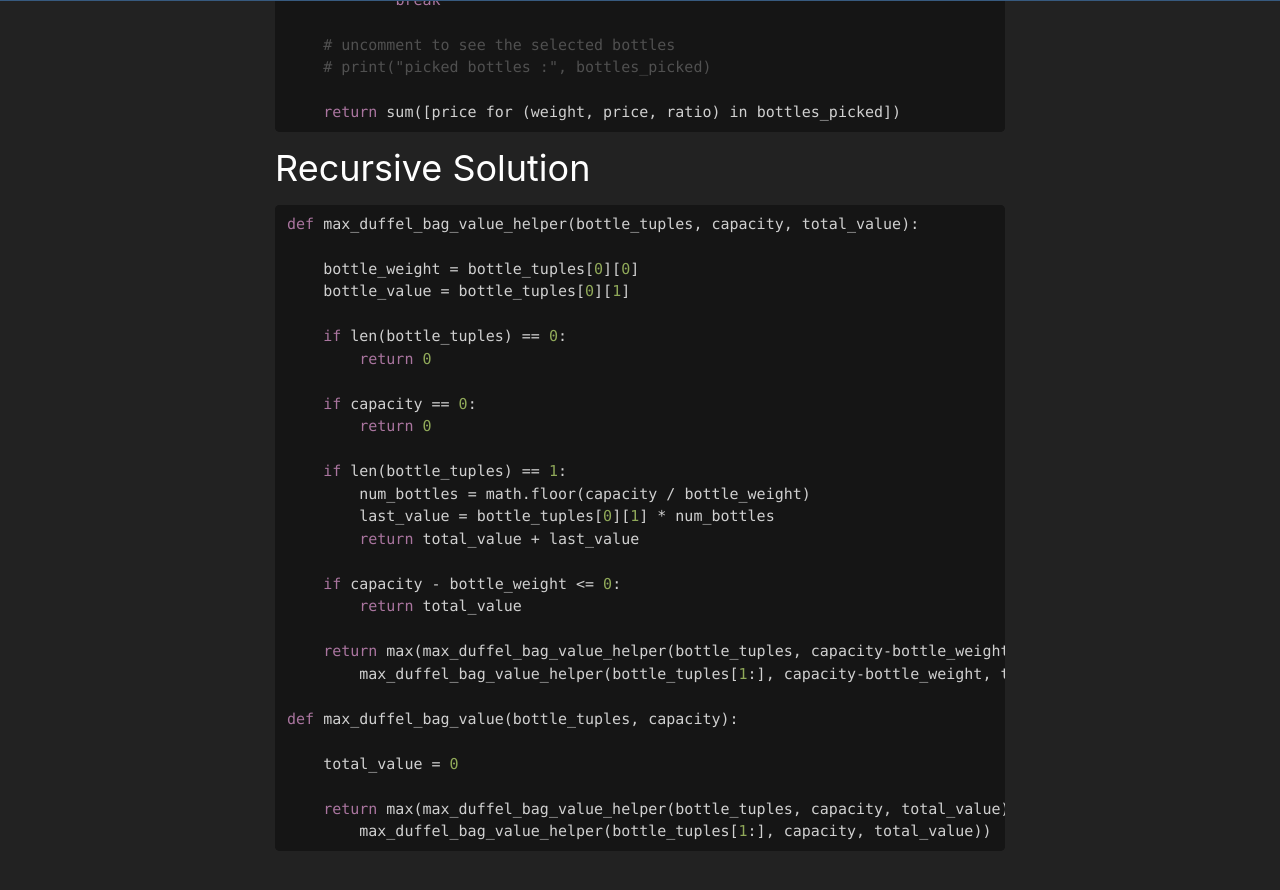
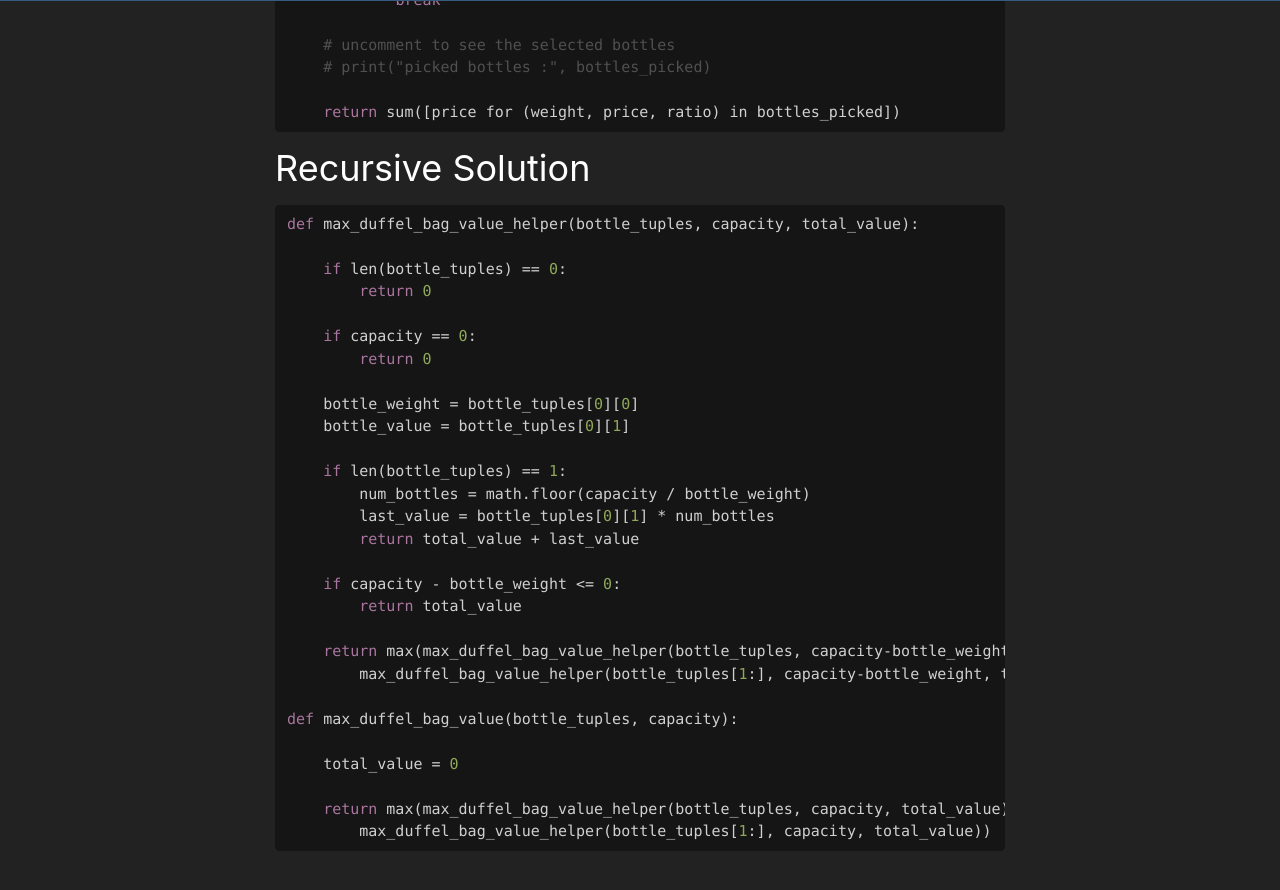
Before and after one commit to chicagopython/algosig, a Jekyll site: the page built from _posts/2020-03-05-samples.md, in a window 1280 px wide and 900 px high, scrolled down 1496 px. Shown: the top 890 px of the window. Built offline with Jekyll 4.4.1, drawn with Linux system fonts in a browser that asks for light colours; nearby versions of some CDN libraries; our own code applies the rules of GitHub Pages for plain Markdown files.

Commit message:
change order of checks

````diff
--- a/_posts/2020-03-05-samples.md
+++ b/_posts/2020-03-05-samples.md
@@ -67,14 +67,14 @@ def water_bottle(list, capacity):
 ```python
 def max_duffel_bag_value_helper(bottle_tuples, capacity, total_value):
 
-    bottle_weight = bottle_tuples[0][0]
-    bottle_value = bottle_tuples[0][1]
-
     if len(bottle_tuples) == 0:
         return 0
 
     if capacity == 0:
         return 0
+
+    bottle_weight = bottle_tuples[0][0]
+    bottle_value = bottle_tuples[0][1]
 
     if len(bottle_tuples) == 1:
         num_bottles = math.floor(capacity / bottle_weight)
````
